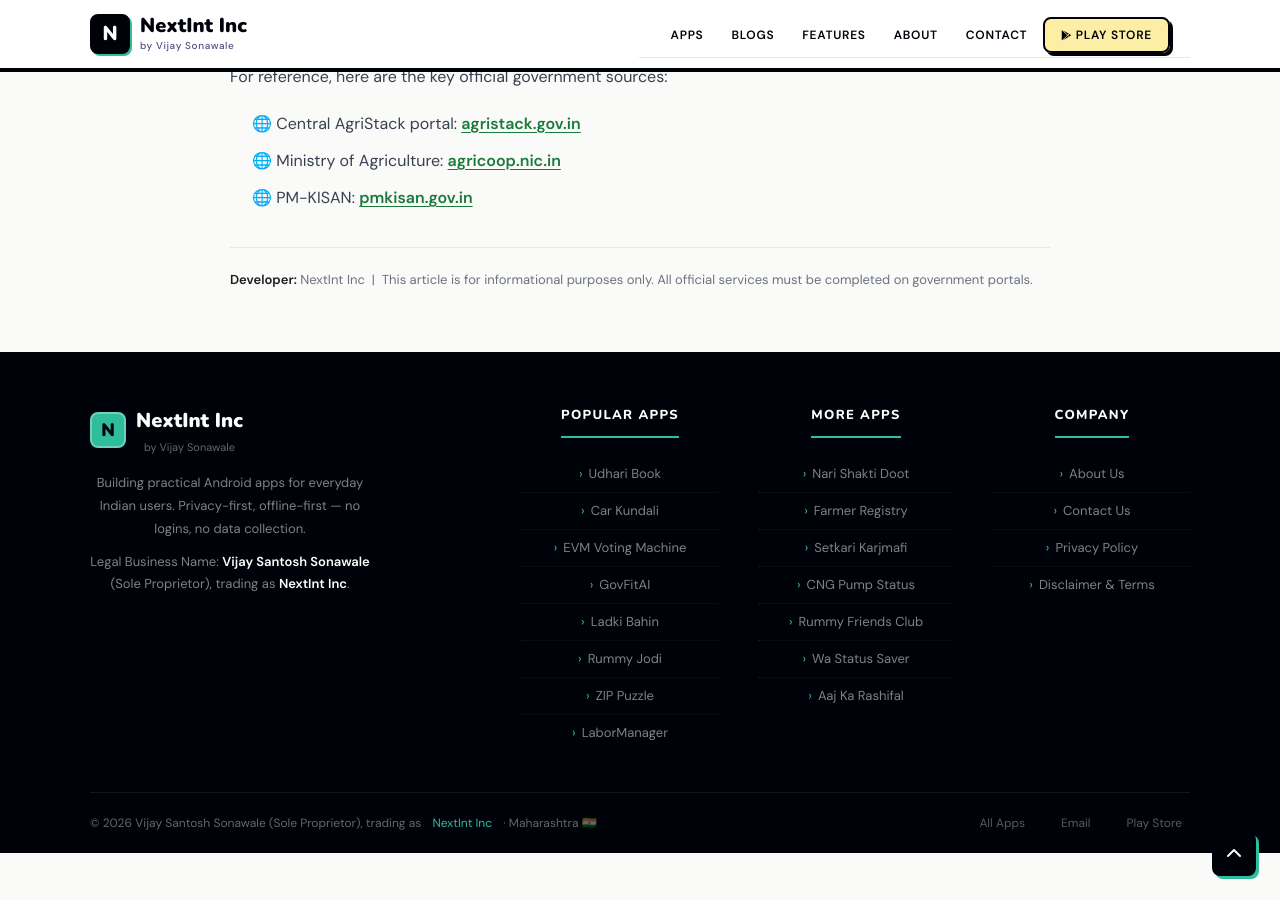
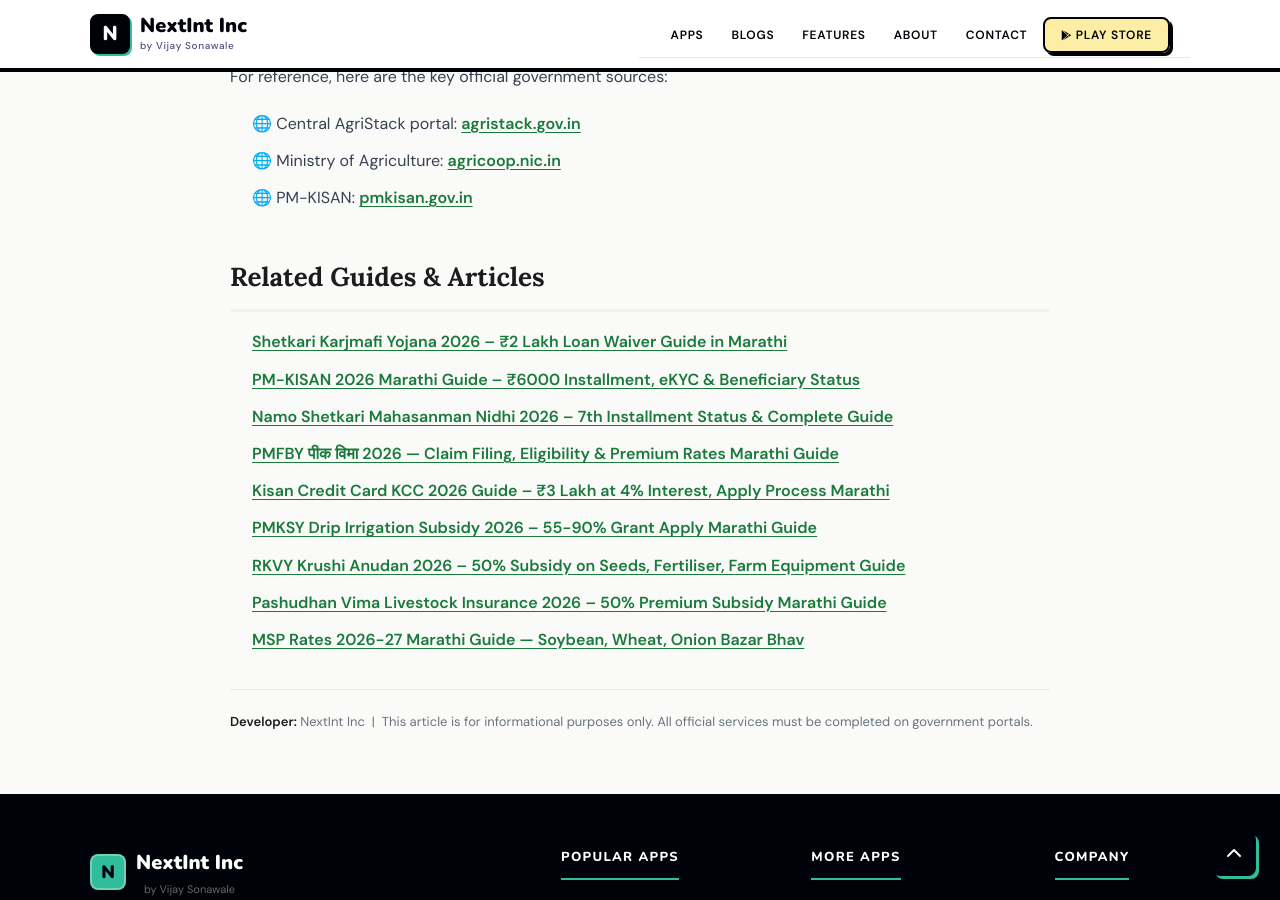
Before and after one commit to nextintinc/nextintinc.github.io, a Jekyll site: the page built from agristack-farmer-registration-app.html, in a window 1280 px wide and 900 px high, scrolled down 5054 px. Built offline with Jekyll 4.4.1, drawn with Linux system fonts in a browser that asks for light colours.

Commit message:
Remove non-related aerospace blogs from GovFitAI page and map all remaining farmer blogs to AgriStack

```diff
--- a/agristack-farmer-registration-app.html
+++ b/agristack-farmer-registration-app.html
@@ -352,6 +352,19 @@
     <li>🌐 PM-KISAN: <a href="https://pmkisan.gov.in" target="_blank" rel="noopener nofollow">pmkisan.gov.in</a></li>
   </ul>
 
+  <h2>Related Guides & Articles</h2>
+  <ul>
+    <li><a href="/shetkari-karjmafi-yojana-2026.html">Shetkari Karjmafi Yojana 2026 – ₹2 Lakh Loan Waiver Guide in Marathi</a></li>
+    <li><a href="/pm-kisan-marathi-guide-2026.html">PM-KISAN 2026 Marathi Guide – ₹6000 Installment, eKYC & Beneficiary Status</a></li>
+    <li><a href="/namo-shetkari-mahasanman-nidhi-2026.html">Namo Shetkari Mahasanman Nidhi 2026 – 7th Installment Status & Complete Guide</a></li>
+    <li><a href="/pmfby-pik-vima-marathi-guide-2026.html">PMFBY पीक विमा 2026 — Claim Filing, Eligibility & Premium Rates Marathi Guide</a></li>
+    <li><a href="/kisan-credit-card-kcc-marathi-guide.html">Kisan Credit Card KCC 2026 Guide – ₹3 Lakh at 4% Interest, Apply Process Marathi</a></li>
+    <li><a href="/pmksy-drip-irrigation-subsidy-marathi.html">PMKSY Drip Irrigation Subsidy 2026 – 55-90% Grant Apply Marathi Guide</a></li>
+    <li><a href="/rkvy-krushi-anudan-yojana-2026.html">RKVY Krushi Anudan 2026 – 50% Subsidy on Seeds, Fertiliser, Farm Equipment Guide</a></li>
+    <li><a href="/pashudhan-vima-yojana-marathi-2026.html">Pashudhan Vima Livestock Insurance 2026 – 50% Premium Subsidy Marathi Guide</a></li>
+    <li><a href="/msp-bazar-bhav-2026-marathi.html">MSP Rates 2026-27 Marathi Guide — Soybean, Wheat, Onion Bazar Bhav</a></li>
+  </ul>
+
   <p style="font-size:13px;color:var(--muted);margin-top:36px;padding-top:20px;border-top:1px solid var(--border);">
     <strong>Developer:</strong> NextInt Inc &nbsp;|&nbsp; This article is for informational purposes only. All official services must be completed on government portals.
   </p>
--- a/govfitai-app.html
+++ b/govfitai-app.html
@@ -151,8 +151,6 @@
     </div>
     <div class="feat-grid">
       <div class="feat-card"><div class="feat-icon">📖</div><h3><a href="/setkari-karjmafi-blog.html">Setkari Karjmafi Blog — All Farmer Scheme Guides 2026</a></h3></div>
-      <div class="feat-card"><div class="feat-icon">🚀</div><h3><a href="/aerospace-internship-india-2026.html">Aerospace Internship India 2026</a></h3></div>
-      <div class="feat-card"><div class="feat-icon">🛸</div><h3><a href="/mars-exploration-internship.html">MARS Exploration Aerospace Internship 2026</a></h3></div>
     </div>
   </div>
 </section>
--- a/setkari-karjmafi-krushi-yojana-app.html
+++ b/setkari-karjmafi-krushi-yojana-app.html
@@ -1439,6 +1439,12 @@
         <li><a href="/shetkari-karjmafi-yojana-2026.html">Shetkari Karjmafi Yojana 2026 – ₹2 Lakh Loan Waiver Guide in Marathi</a></li>
         <li><a href="/pm-kisan-marathi-guide-2026.html">PM-KISAN 2026 Marathi Guide – ₹6000 Installment, eKYC & Beneficiary Status</a></li>
         <li><a href="/namo-shetkari-mahasanman-nidhi-2026.html">Namo Shetkari Mahasanman Nidhi 2026 – 7th Installment Status & Complete Guide</a></li>
+        <li><a href="/pmfby-pik-vima-marathi-guide-2026.html">PMFBY पीक विमा 2026 — Claim Filing, Eligibility & Premium Rates Marathi Guide</a></li>
+        <li><a href="/kisan-credit-card-kcc-marathi-guide.html">Kisan Credit Card KCC 2026 Guide – ₹3 Lakh at 4% Interest, Apply Process Marathi</a></li>
+        <li><a href="/pmksy-drip-irrigation-subsidy-marathi.html">PMKSY Drip Irrigation Subsidy 2026 – 55-90% Grant Apply Marathi Guide</a></li>
+        <li><a href="/rkvy-krushi-anudan-yojana-2026.html">RKVY Krushi Anudan 2026 – 50% Subsidy on Seeds, Fertiliser, Farm Equipment Guide</a></li>
+        <li><a href="/pashudhan-vima-yojana-marathi-2026.html">Pashudhan Vima Livestock Insurance 2026 – 50% Premium Subsidy Marathi Guide</a></li>
+        <li><a href="/msp-bazar-bhav-2026-marathi.html">MSP Rates 2026-27 Marathi Guide — Soybean, Wheat, Onion Bazar Bhav</a></li>
       </ul>
 
     </article>
```
